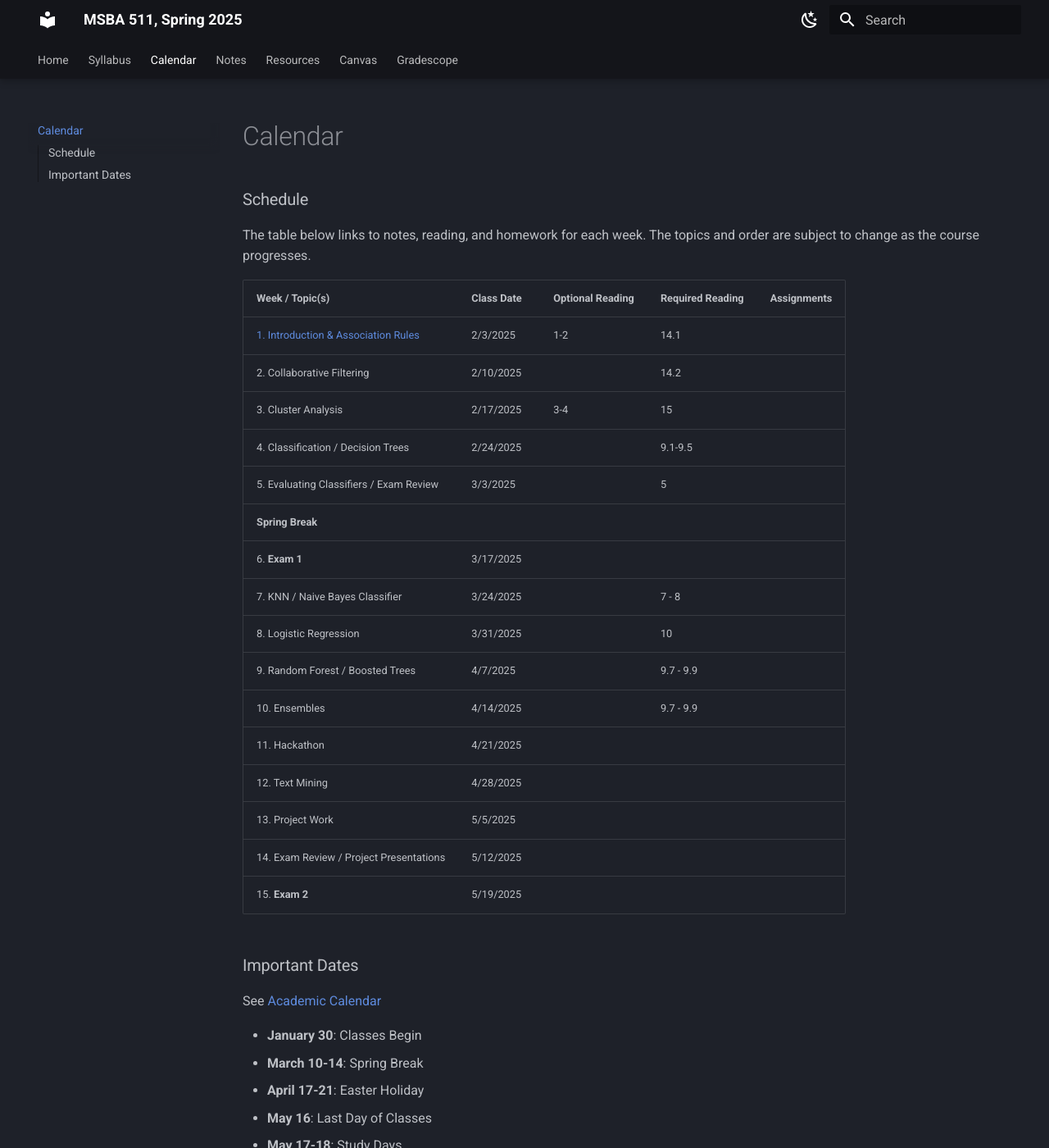
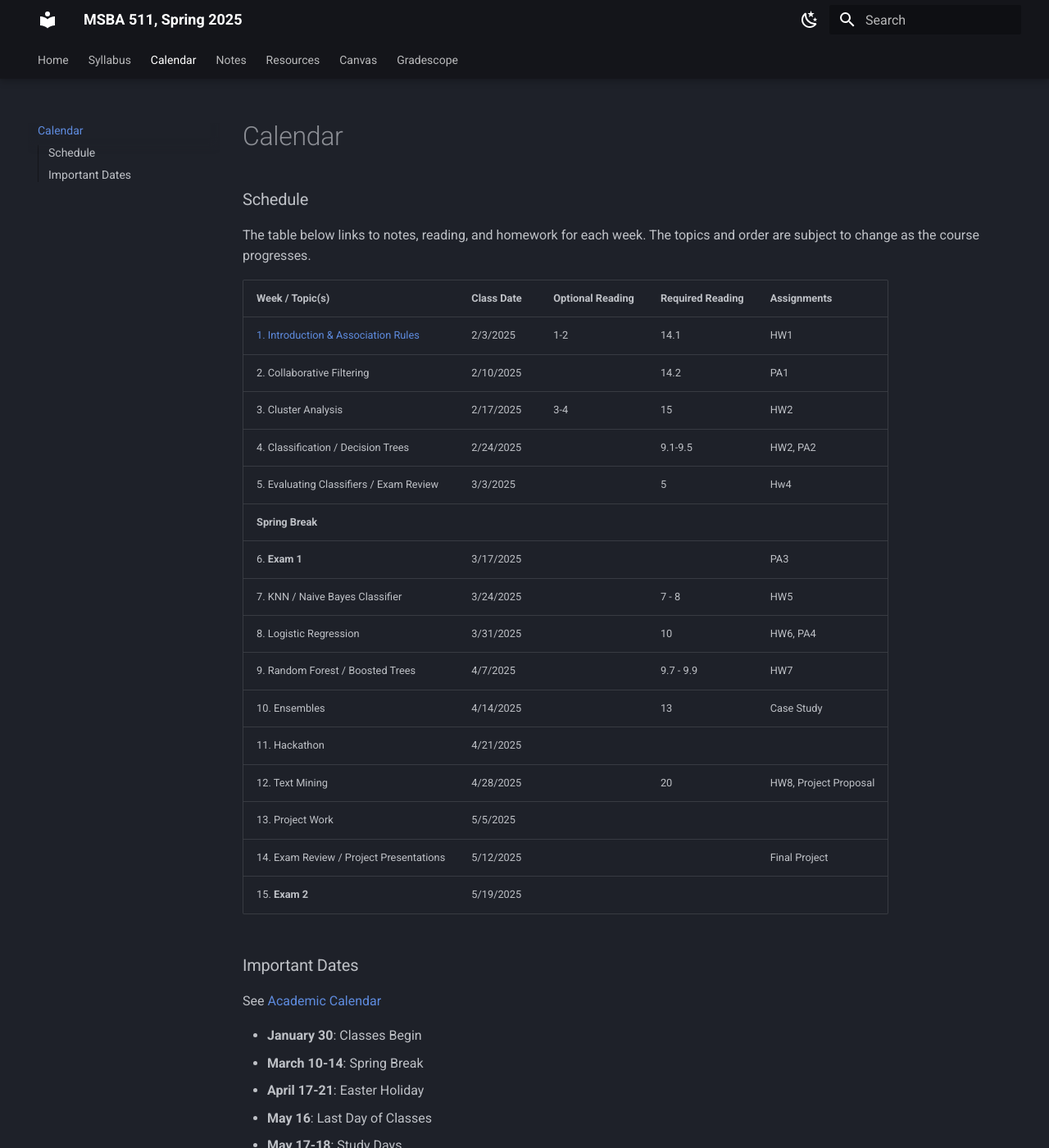
Before and after one commit to dcyoung23/msba511, an MkDocs documentation site: the page built from docs/calendar.md, in a window 1280 px wide and 1400 px high. Shown: the whole window at 82% size. Built offline with MkDocs 1.6.1 and Material for MkDocs 9.7.7, drawn with Linux system fonts in a browser that asks for light colours.

Commit message:
Calendar updates

```diff
--- a/docs/calendar.md
+++ b/docs/calendar.md
@@ -2,24 +2,24 @@
 
 The table below links to notes, reading, and homework for each week. The topics and order are subject to change as the course progresses.
 
-| Week / Topic(s)                                             | Class Date       |   Optional Reading   |   Required Reading   | Assignments          |
-|:------------------------------------------------------------|:-----------------|:---------------------|:---------------------|:---------------------|
-| [1. Introduction & Association Rules](notes/week_1.md)      | 2/3/2025         |     1-2              |    14.1              |                      |
-| 2. Collaborative Filtering                                  | 2/10/2025        |                      |    14.2              |                      |
-| 3. Cluster Analysis                                         | 2/17/2025        |     3-4              |    15                |                      |
-| 4. Classification / Decision Trees                          | 2/24/2025        |                      |    9.1-9.5         |                      |
-| 5. Evaluating Classifiers / Exam Review                     | 3/3/2025         |                      |    5                 |                      |
+| Week / Topic(s)                                             | Class Date       |   Optional Reading   |   Required Reading   | Assignments                |
+|:------------------------------------------------------------|:-----------------|:---------------------|:---------------------|:---------------------------|
+| [1. Introduction & Association Rules](notes/week_1.md)      | 2/3/2025         |     1-2              |    14.1              |     HW1                    |
+| 2. Collaborative Filtering                                  | 2/10/2025        |                      |    14.2              |     PA1                    |
+| 3. Cluster Analysis                                         | 2/17/2025        |     3-4              |    15                |     HW2                    |
+| 4. Classification / Decision Trees                          | 2/24/2025        |                      |    9.1-9.5         |       HW2, PA2               |
+| 5. Evaluating Classifiers / Exam Review                     | 3/3/2025         |                      |    5                 |     Hw4                    |
 | **Spring Break** |
-| 6. **Exam 1**                                               | 3/17/2025        |                      |                      |                      |
-| 7. KNN / Naive Bayes Classifier                             | 3/24/2025        |                      |    7 - 8             |                      |
-| 8. Logistic Regression                                      | 3/31/2025        |                      |    10                |                      |
-| 9. Random Forest / Boosted Trees                            | 4/7/2025         |                      |    9.7 - 9.9         |                      |
-| 10. Ensembles                                               | 4/14/2025        |                      |    9.7 - 9.9         |                      |
-| 11. Hackathon                                               | 4/21/2025        |                      |                      |                      |
-| 12. Text Mining                                             | 4/28/2025        |                      |                      |                      |
-| 13. Project Work                                            | 5/5/2025         |                      |                      |                      |
-| 14. Exam Review / Project Presentations                     | 5/12/2025        |                      |                      |                      |
-| 15. **Exam 2**                                              | 5/19/2025        |                      |                      |                      |
+| 6. **Exam 1**                                               | 3/17/2025        |                      |                      |     PA3                    |
+| 7. KNN / Naive Bayes Classifier                             | 3/24/2025        |                      |    7 - 8             |     HW5                    |
+| 8. Logistic Regression                                      | 3/31/2025        |                      |    10                |     HW6, PA4               |
+| 9. Random Forest / Boosted Trees                            | 4/7/2025         |                      |    9.7 - 9.9         |     HW7                    |
+| 10. Ensembles                                               | 4/14/2025        |                      |    13                |     Case Study             |
+| 11. Hackathon                                               | 4/21/2025        |                      |                      |                            |
+| 12. Text Mining                                             | 4/28/2025        |                      |    20                |     HW8, Project Proposal  |
+| 13. Project Work                                            | 5/5/2025         |                      |                      |                            |
+| 14. Exam Review / Project Presentations                     | 5/12/2025        |                      |                      |     Final Project          |
+| 15. **Exam 2**                                              | 5/19/2025        |                      |                      |                            |
 
 ### Important Dates
 
```
